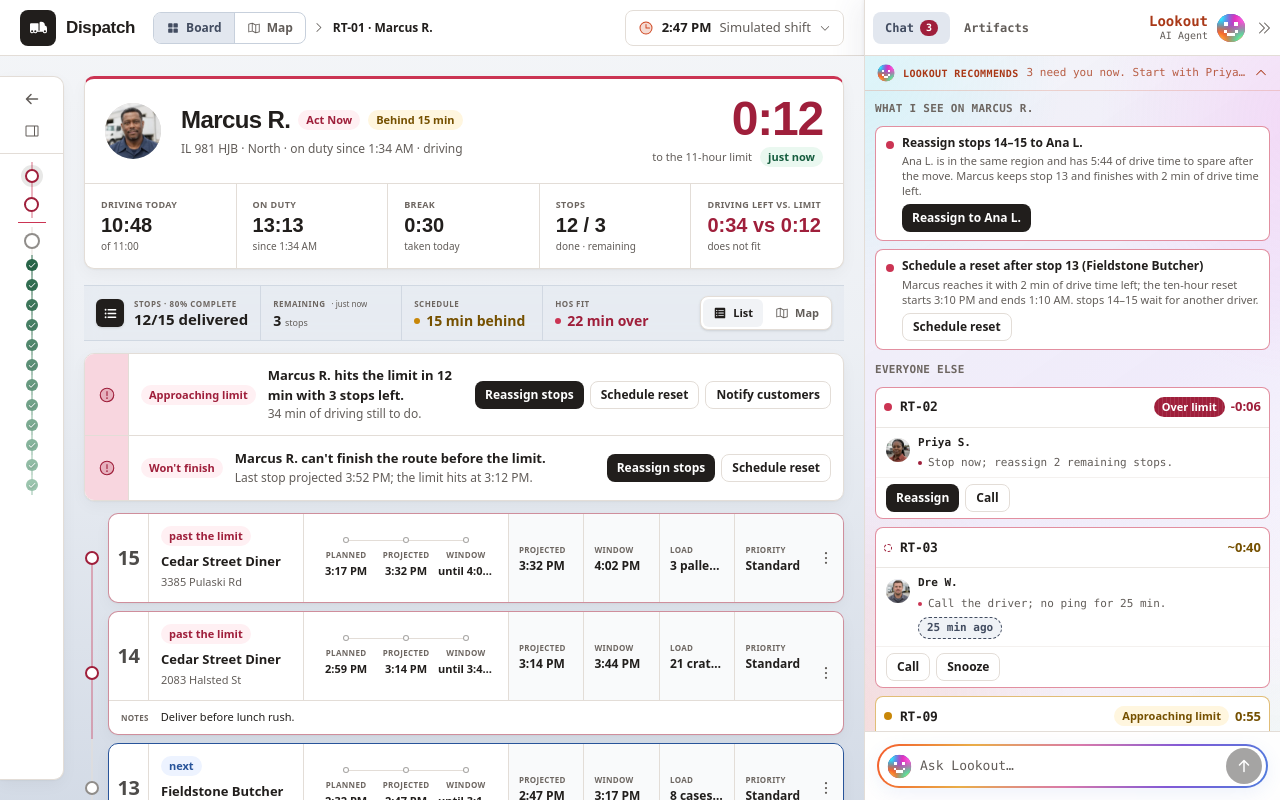
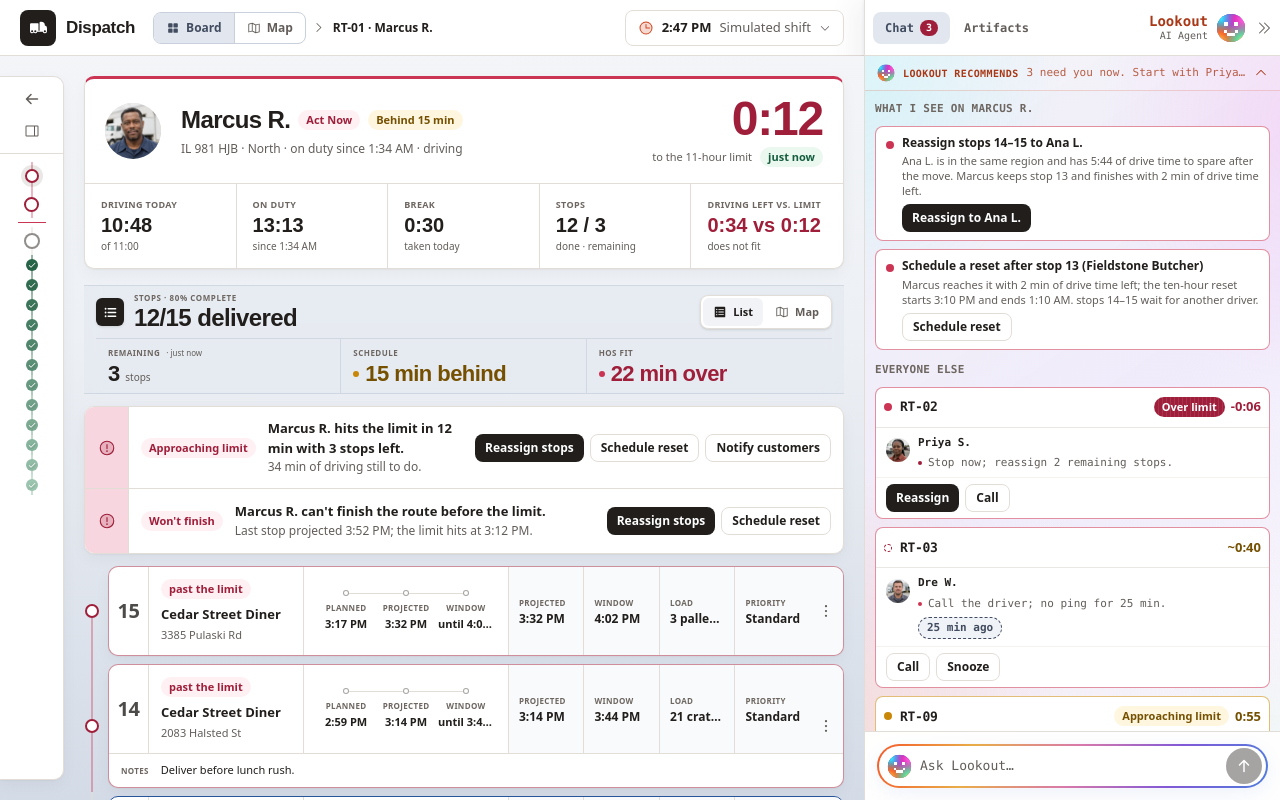
Before and after one commit to davekeller/dispatcher-dashboard, a React (Vite) app: page /routes/drv-01 in a window 1280 px wide. Built offline with nearby package versions, Linux system fonts and the light colour scheme.

Commit message:
Promote route status metrics

```diff
--- a/src/views/route/RouteFilePage.tsx
+++ b/src/views/route/RouteFilePage.tsx
@@ -103,35 +103,35 @@
       <div className="flex min-w-0 flex-1 flex-col gap-4">
         <DriverCard view={view} card={card} />
         <section>
-          <header className={`sticky top-0 z-30 mb-3 flex min-h-14 w-full items-stretch border-y border-nav-selected-line/70 bg-nav-selected/55 px-3 backdrop-blur ${railCollapsed ? '' : 'flex-wrap'}`}>
-            <div className={`flex min-w-0 shrink-0 items-center gap-2.5 py-2 pr-3 ${railCollapsed ? '' : 'order-1 flex-1'}`}>
+          <header className="sticky top-0 z-30 mb-3 flex min-h-14 w-full flex-wrap items-stretch border-y border-nav-selected-line/70 bg-nav-selected/55 px-3 backdrop-blur">
+            <div className="order-1 flex min-w-0 flex-1 items-center gap-2.5 py-2 pr-3">
               <span className="flex h-7 w-7 shrink-0 items-center justify-center rounded-[6px] bg-ink text-on-accent shadow-sm" aria-hidden="true">
                 <ListBullets size={15} weight="bold" />
               </span>
               <div className="min-w-0">
                 <p className="text-[8px] font-semibold uppercase leading-none tracking-[0.07em] text-label">Stops · {progress}% complete</p>
-                <h2 className="tnum mt-1 whitespace-nowrap text-[15px] font-semibold leading-none text-ink">{view.done}/{view.total} delivered</h2>
+                <h2 className="tnum mt-1 whitespace-nowrap font-display text-2xl font-semibold leading-none tracking-tight text-ink">{view.done}/{view.total} delivered</h2>
               </div>
             </div>
-            <dl aria-label="Route status" className={`grid min-w-0 flex-1 grid-cols-3 divide-x divide-nav-selected-line/70 ${railCollapsed ? 'border-l border-nav-selected-line/70' : 'order-3 basis-full border-t border-nav-selected-line/70'}`}>
+            <dl aria-label="Route status" className="order-3 grid min-w-0 basis-full grid-cols-3 divide-x divide-nav-selected-line/70 border-t border-nav-selected-line/70">
               <div className="flex min-w-0 flex-col justify-center px-3 py-2">
                 <dt className="flex min-w-0 items-center gap-1.5 text-[8px] font-semibold uppercase tracking-[0.06em] text-label">
                   <span>Remaining</span>
                   <span className="truncate font-medium normal-case tracking-normal text-muted" title={`Updated ${fmtAge(view.pingAgeMin)}`}>· {fmtAge(view.pingAgeMin)}</span>
                 </dt>
-                <dd className="tnum mt-1 text-[14px] font-semibold leading-none text-ink">{view.remaining.length} <span className="text-[9px] font-medium text-muted">stops</span></dd>
+                <dd className="tnum mt-1 font-display text-[22px] font-semibold leading-none tracking-tight text-ink">{view.remaining.length} <span className="font-sans text-[10px] font-medium tracking-normal text-muted">stops</span></dd>
               </div>
               {routeSignals.map((signal) => (
                 <div key={signal.label} className="flex min-w-0 flex-col justify-center px-3 py-2">
                   <dt className="text-[8px] font-semibold uppercase tracking-[0.06em] text-label">{signal.label}</dt>
-                  <dd className={`mt-1 flex min-w-0 items-center gap-1.5 text-[14px] font-semibold leading-none ${SIGNAL_TEXT[signal.tone]}`}>
+                  <dd className={`mt-1 flex min-w-0 items-center gap-1.5 font-display text-[22px] font-semibold leading-none tracking-tight ${SIGNAL_TEXT[signal.tone]}`}>
                     <span className={`h-1.5 w-1.5 shrink-0 rounded-full ${SIGNAL_DOT[signal.tone]}`} />
                     <span className="truncate" title={signal.value}>{signal.value}</span>
                   </dd>
                 </div>
               ))}
             </dl>
-            <div className={`ml-auto flex items-center gap-2 py-2 pl-3 ${railCollapsed ? '' : 'order-2'}`}>
+            <div className="order-2 ml-auto flex items-center gap-2 py-2 pl-3">
               {selected.length > 0 && (
                 <Button size="sm" variant="primary" disabled={stale} title={staleReason} onClick={() => open('reassign', view.driver.id, { stopIds: selected })}>
                   Reassign selected ({selected.length})
```
Also changed, not shown: 2 other files (tests, documents, lock files or other folders).
